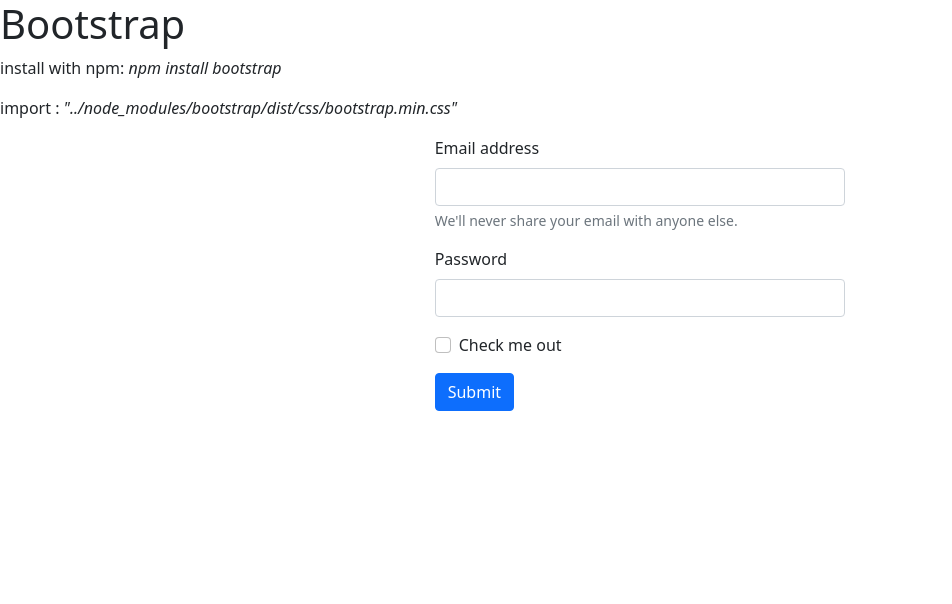
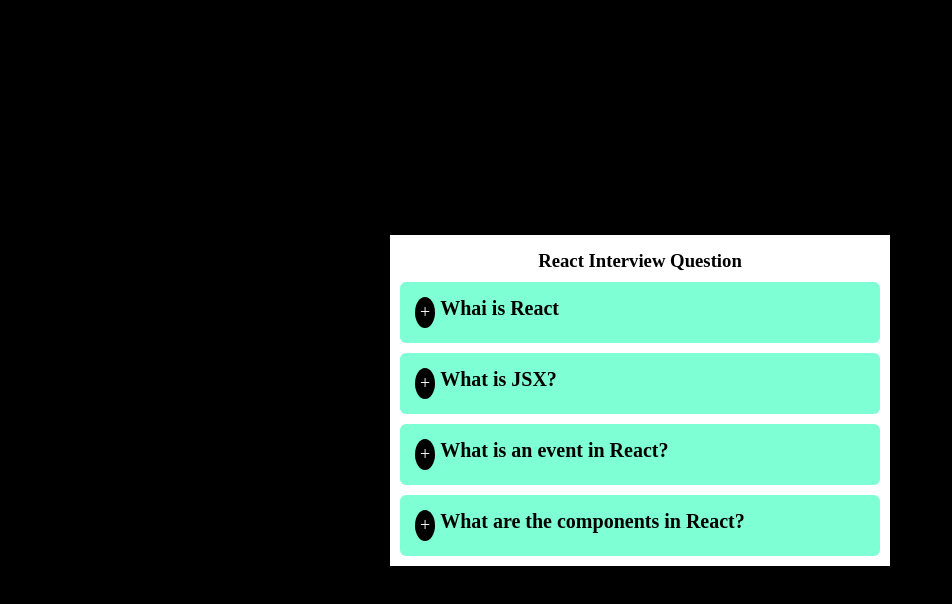
Before and after one commit to NurulIslam17/ReactJs, a React (Create React App) app: page / in a window 1280 px wide. Shown: the top 604 px of the page, without its empty margins (0-952 px from the left). Built offline with nearby package versions, Linux system fonts and the light colour scheme; the HTML template or start-up script is replaced by a standard one.

Commit message:
Accordion using React

```diff
--- a/src/App.jsx
+++ b/src/App.jsx
@@ -1,9 +1,9 @@
 import React from "react";
-import Bootstrap from './components/Bootstap/Bootstrap';
+import Accordion from './components/Accordion/Accordion '
 
 function App() {
   return (
-    <Bootstrap/>
+    <Accordion/>
   );
 }
 export default App;
--- /dev/null
+++ b/src/components/Accordion/Accordion .jsx
@@ -0,0 +1,21 @@
+import React, { useState } from "react";
+import { question } from "./api";
+import ViewAccordion from "./ViewAccordion";
+import "./accordion .css";
+
+export default function Accordion() {
+  const [data, setData] = useState(question);
+  return (
+    <>
+      <section className="main">
+        <div className="answer">
+          <h3>React Interview Question</h3>
+          {data.map((elem) => {
+            const { id } = elem;
+            return <ViewAccordion key={id} {...elem} />;
+          })}
+        </div>
+      </section>
+    </>
+  );
+}
--- /dev/null
+++ b/src/components/Accordion/ViewAccordion.jsx
@@ -0,0 +1,20 @@
+import React, { useState } from "react";
+import './accordion .css';
+
+export default function ViewAccordion({question,answer}) {
+  const [show,setShoe] = useState(false);
+  return (
+    <>
+    <div className="heading">
+      <p onClick={ ()=>{
+        setShoe(!show)
+      }}> {show? "—" : "+"}</p>
+      <h4>{question}</h4>
+    </div>
+    {
+     show && <p className="ansP">{answer}</p>
+    }
+
+    </>
+  );
+}
--- /dev/null
+++ b/src/components/Accordion/accordion .css
@@ -0,0 +1,56 @@
+*{
+  margin: 0;
+  padding: 0;
+  box-sizing: border-box;
+}
+ .main{
+  width: 100%;
+  height: 100vh;
+  background-color: black;
+  display: flex;
+  flex-direction: column;
+  justify-content: center;
+  align-items: center;
+}
+.resDiv{
+  height: 500px;
+}
+
+.viewDiv{
+  width: 200px;
+  height: 500px;
+  background-color: antiquewhite;
+  padding: 10px;
+}
+.answer{
+  width: 500px;
+  background-color: #fff;
+  padding: 10px;
+  margin: 10px;
+}
+.answer h3{
+  text-align: center;
+  margin: 5px 0px;
+}
+.heading{
+  display: flex;
+  background-color: aquamarine;
+  font-size: 20px;
+  padding: 15px;
+  margin-top: 10px;
+  border-radius: 6px;
+}
+.heading p{
+  background-color: black;
+  color: #fff;
+  margin-right: 5px;
+  font-size: large;
+  padding: 5px;
+  box-sizing: border-box;
+  border-radius: 50%;
+  cursor: pointer;
+}
+.ansP{
+  background-color: rgb(131, 138, 238);
+  padding: 5px;
+}
--- /dev/null
+++ b/src/components/Accordion/api.js
@@ -0,0 +1,22 @@
+export const question =[
+  {
+    id:1,
+    question:"Whai is React",
+    answer:"React is a declarative, efficient, and flexible JavaScript library for building user interfaces. It lets you compose complex UIs from small and isolated pieces of code called “components”."
+  },
+  {
+    id:2,
+    question:"What is JSX?",
+    answer:"JSX is a syntax extension of JavaScript. It is used with React to describe what the user interface should look like. By using JSX, we can write HTML structures in the same file that contains JavaScript code."
+  },
+  {
+    id:3,
+    question:"What is an event in React?",
+    answer:"An event is an action that a user or system may trigger, such as pressing a key, a mouse click, etc. 1) React events are named using camelCase, rather than lowercase in HTML. 2) With JSX, you pass a function as the event handler, rather than a string in HTML"
+  },
+  {
+    id:4,
+    question:"What are the components in React?",
+    answer:"Components are the building blocks of any React application, and a single app usually consists of multiple components. A component is essentially a piece of the user interface. It splits the user interface into independent, reusable parts that can be processed separately. There are two types of react componenets , Functional  and Class Components"
+  }
+]
```
